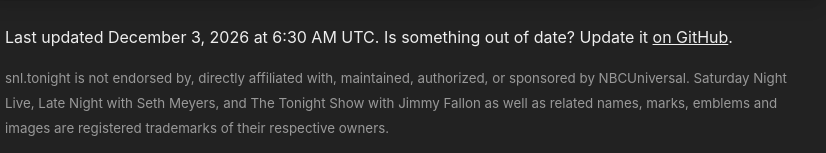
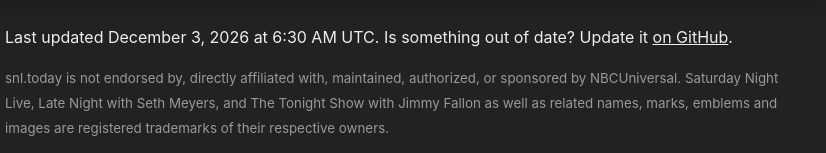
Before and after one commit to samhenrigold/snl.today, an Eleventy site: page src/index.njk in a window 1280 px wide. Shown: the part 1882-2035 px from the top of the page, 235-1061 px from the left. Built offline with nearby package versions, Linux system fonts and the light colour scheme; Eleventy itself is replaced by a stand-in of ours; files that its build step writes are made by us from their sources.

Commit message:
forgot the name of the site lmao

```diff
--- a/src/index.njk
+++ b/src/index.njk
@@ -5,7 +5,7 @@
         <meta http-equiv="X-UA-Compatible" content="IE=edge">
         <meta name="viewport" content="width=device-width, initial-scale=1.0">
         <link rel="stylesheet" href="/assets/styles.css">
-        <title>snl.tonight</title>
+        <title>snl.today</title>
     </head>
     <body>
         <article id="hero">
@@ -74,7 +74,7 @@
         {% endfor %}
         <footer>
             <p>Last updated {%buildTime%}. Is something out of date? Update it <a href="https://github.com/samhenrigold/snl.today">on GitHub</a>.</p>
-            <small id="sosumi">snl.tonight is not endorsed by, directly affiliated with, maintained, authorized, or sponsored by NBCUniversal. Saturday Night Live, Late Night with Seth Meyers, and The Tonight Show with Jimmy Fallon as well as related names, marks, emblems and images are registered trademarks of their respective owners.</small>
+            <small id="sosumi">snl.today is not endorsed by, directly affiliated with, maintained, authorized, or sponsored by NBCUniversal. Saturday Night Live, Late Night with Seth Meyers, and The Tonight Show with Jimmy Fallon as well as related names, marks, emblems and images are registered trademarks of their respective owners.</small>
         </footer>
     </body>
 </html>
```
